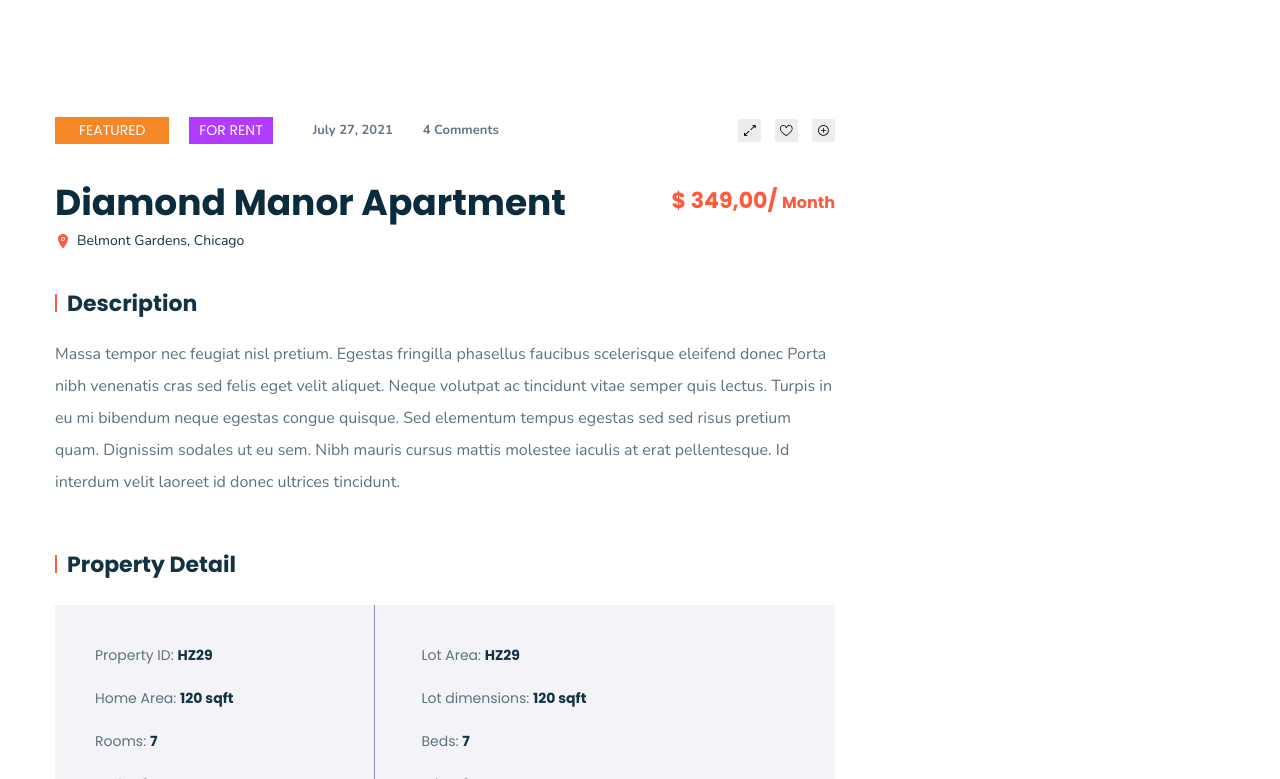
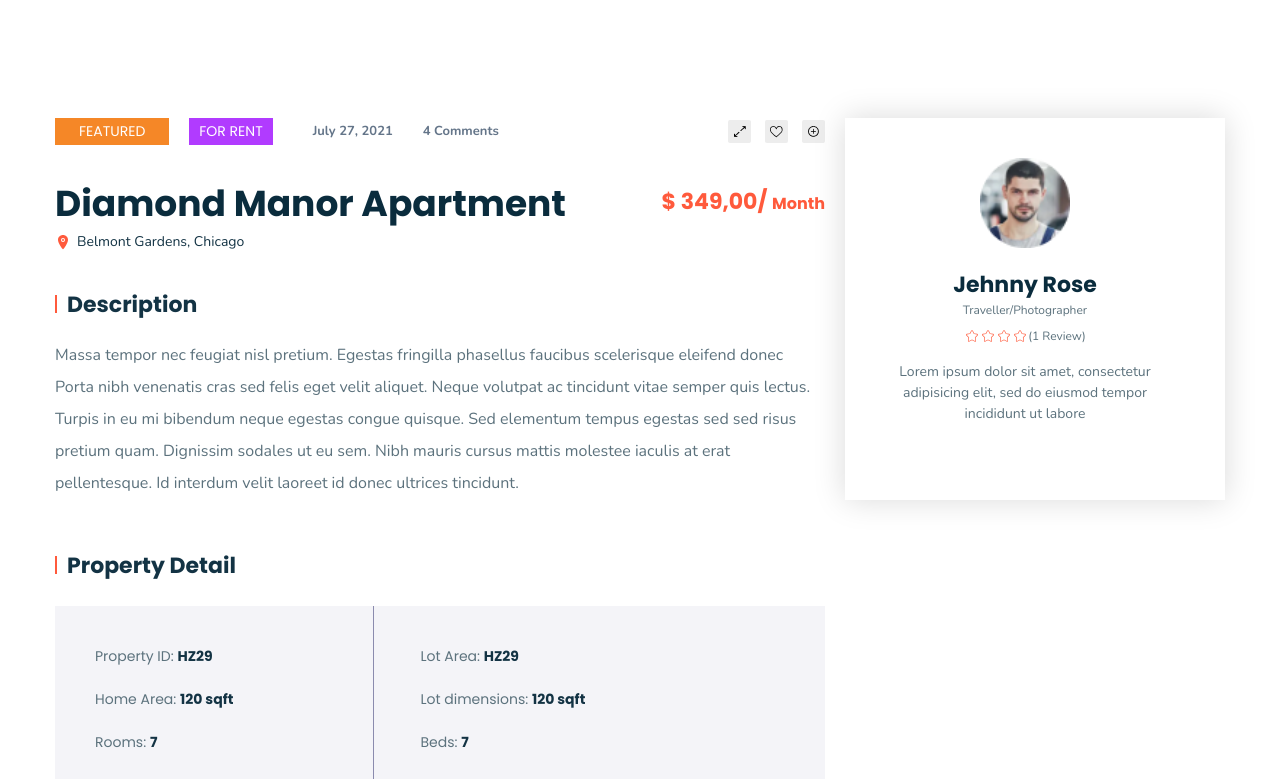
Before and after one commit to sejansorker/Quarter, a React (Vite) app: page /propertydetails in a window 1280 px wide. Shown: the part 981-1760 px from the top of the page. Built offline with nearby package versions, Linux system fonts and the light colour scheme.

Commit message:
last update

```diff
--- a/package.json
+++ b/package.json
@@ -14,7 +14,7 @@
     "react": "^19.2.0",
     "react-dom": "^19.2.0",
     "react-icons": "^5.5.0",
-    "react-router-dom": "^7.9.6",
+    "react-router-dom": "^6.22.3",
     "react-slick": "^0.31.0",
     "slick-carousel": "^1.8.1",
     "tailwindcss": "^4.1.17"
--- a/src/pages/Propertydetails.jsx
+++ b/src/pages/Propertydetails.jsx
@@ -17,6 +17,9 @@ import P7 from "../assets/p7.png"
 import P8 from "../assets/p8.png"
 import Guru from "../assets/guru.png"
 import Comment from "../assets/comment.png"
+import Sada from "../assets/sada.png"
+import { CiStar } from 'react-icons/ci'
+import Lee from "../assets/lee1.png"
 function SampleNextArrow(props) {
     const { onClick } = props;
     return (
@@ -43,7 +46,7 @@ const Propertydetails = () => {
     };
     return (
         <div>
-            <div className='bg-[url(/a_banner.png)] bg-coveer bg-center py-[106px]'>
+            <div className='bg-[url(/a_banner.png)] bg-coveer bg-center py-26.5'>
                 <Container>
                     <div className="">
                         <h2 className='text-[#0A2C3D] text-[48px] font-pop font-bold pb-2'>Properties Details</h2>
@@ -68,15 +71,15 @@ const Propertydetails = () => {
             </div>
             <div className="bg-[#B4B4C2] mb-30">
                 <Container>
-                    <div className="w-[952px] mx-auto">
+                    <div className="w-238 mx-auto">
                         <Slider {...settings}>
-                            <div className=" mx-auto h-[503px]">
+                            <div className=" mx-auto h-126">
                                 <img className='w-full' src={For} alt="" />
                             </div>
-                            <div className=" mx-auto h-[503px]">
+                            <div className=" mx-auto h-126">
                                 <img className='w-full' src={Goo} alt="" />
                             </div>
-                            <div className=" mx-auto h-[503px]">
+                            <div className=" mx-auto h-126">
                                 <img className='w-full' src={Goo1} alt="" />
                             </div>
                         </Slider>
@@ -87,7 +90,7 @@ const Propertydetails = () => {
             </div>
             <div className="mb-49">
                 <Container>
-                    <div className="">
+                    <div className="flex gap-x-5">
                         <div className="w-2/3">
                             <div className="">
                                 <div className="flex items-center justify-between pb-8">
@@ -117,7 +120,7 @@ const Propertydetails = () => {
                                     <div className="py-12.5">
                                         <h4 className='text-[22px] relative after:absolute after:top-[7px] after:left-0 after:h-4.5 after:w-0.5 after:bg-comon  font-bold text-[#133344] font-pop pl-3  pb-6'>Property Detail</h4>
                                         <div className=" pl-10 bg-[#F4F4F8] flex items-center">
-                                            <ul className='py-10 pr-[141px]'>
+                                            <ul className='py-10 pr-35'>
                                                 <li className='text-[14px] pb-5.5 font-pop font-normal text-[#5C727D]'>Property ID: <span className='font-bold text-[#133344]'>HZ29</span></li>
                                                 <li className='text-[14px] pb-5.5 font-pop font-normal text-[#5C727D]'>Home Area: <span className='font-bold text-[#133344]'>120 sqft</span></li>
                                                 <li className='text-[14px] pb-5.5 font-pop font-normal text-[#5C727D]'>Rooms: <span className='font-bold text-[#133344]'>7</span></li>
@@ -346,7 +349,19 @@ const Propertydetails = () => {
                             </div>
                         </div>
                         <div className="w-1/3">
-
+                            <div className="">
+                                <div className="py-10 pl-12.5 pr-17.5 bg-white shadow-[0_0_30px_rgba(0,0,0,0.15)] flex justify-center">
+                                   <div className="text-center">
+                                    <div className="flex justify-center">
+                                         <img className='w-22.5 h-22.5' src={Lee} alt="" />
+                                    </div>
+                                     <h4 className='text-[22px] font-bold font-pop text-[#0A2C3D] pt-5'>Jehnny Rose</h4>
+                                     <h5 className='text-[12px] text-[#5C727D] font-nuni font-normal pb-2'>Traveller/Photographer</h5>
+                                     <p className='flex font-nuni font-normal items-center justify-center text-comon '><CiStar /> <CiStar /> <CiStar  /> <CiStar /> <span className='text-[#5C727D] text-[12px]'>(1 Review)</span></p>
+                                     <p className='text-[14px] text-[#5C727D] font-nuni font-normal pt-4 pb-9'>Lorem ipsum dolor sit amet, consectetur adipisicing elit, sed do eiusmod tempor incididunt ut labore</p>
+                                   </div>
+                                </div>
+                            </div>
                         </div>
                     </div>
                 </Container>
```
Also changed, not shown: src/assets/sada.png (added), 1 other file (tests, documents, lock files or other folders).
